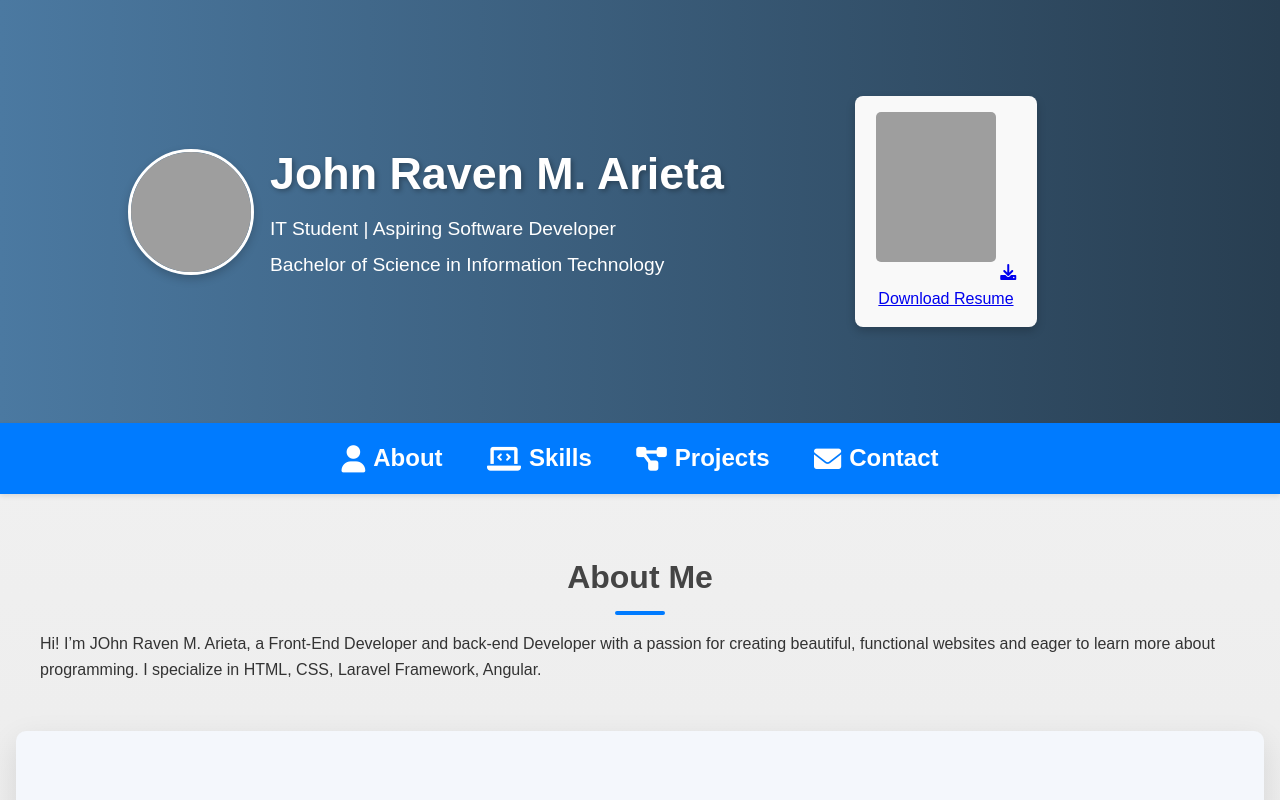
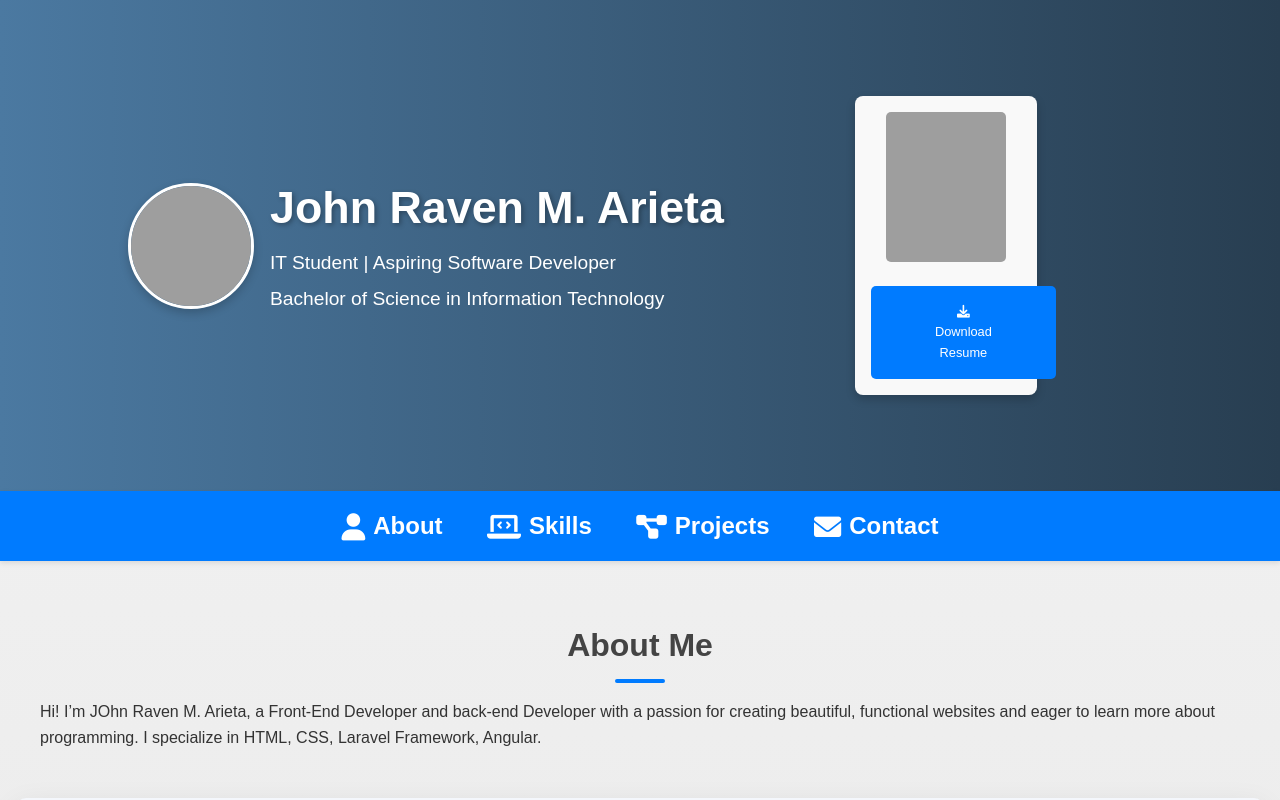
Before and after one commit to Arietaraven/Raven_Portfolio-, a plain HTML site: page index.html in a window 1280 px wide. Shown: the top 800 px of the page. Drawn offline with Linux system fonts and the light colour scheme; grey boxes are pictures that could not be loaded.

Commit message:
tapos na

```diff
--- a/index.html
+++ b/index.html
@@ -24,9 +24,10 @@
         height="400px"
         frameborder="0">
       </iframe>
-      <a href="https://arietaraven.github.io/Raven_Portfolio-/assets/John_Raven_Arieta_Resume.pdf" download="John_Raven_Arieta_Resume.pdf">
-        <i class="fas fa-download"></i> Download Resume
-      </a>
+      <div class="download-button">
+        <a href="https://arietaraven.github.io/Raven_Portfolio-/assets/John_Raven_Arieta_Resume.pdf" download="John_Raven_Arieta_Resume.pdf">
+          <i class="fas fa-download"></i> Download Resume
+        </a>
       </div>
 
     </section>
```
